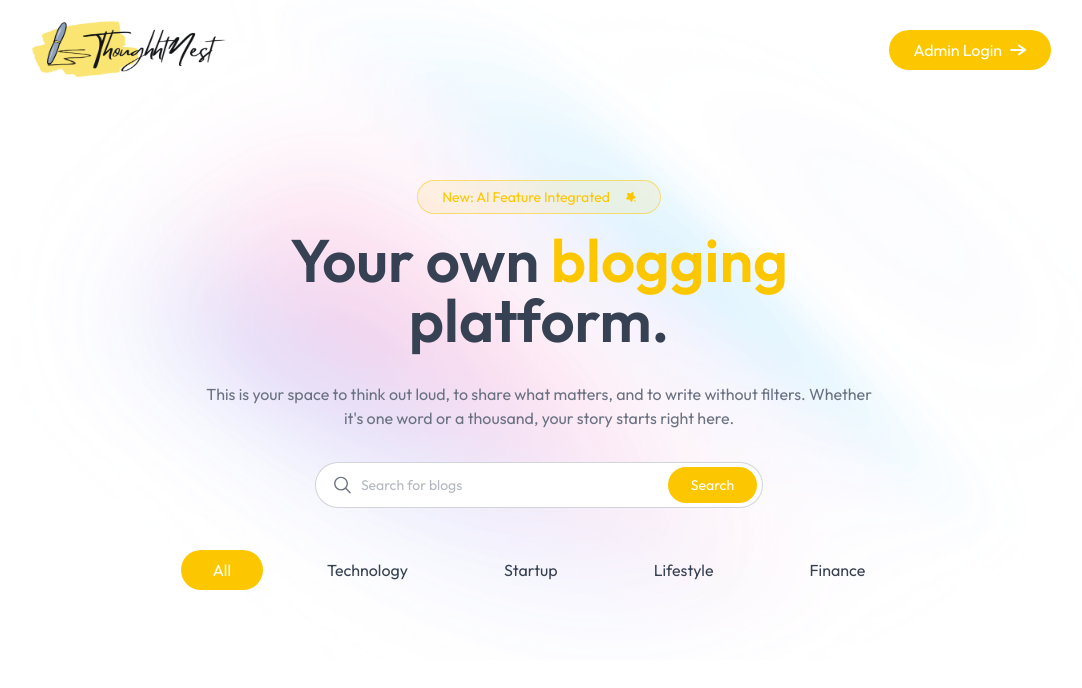
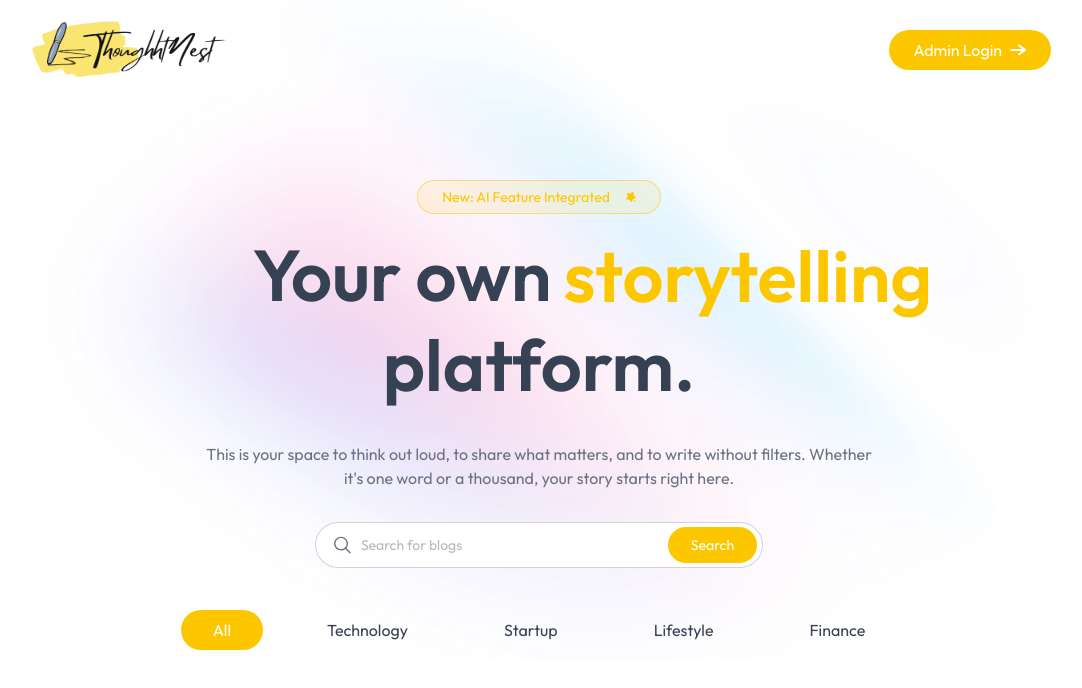
Before and after one commit to MozammilT/thoughtnest, a React (Vite) app in the folder client/: page / in a window 1280 px wide. Shown: the top 688 px of the page, without its empty margins (101-1183 px from the left). Built offline with nearby package versions, Linux system fonts and the light colour scheme.

Commit message:
Add animation to heading with framer-motion

```diff
--- a/client/package.json
+++ b/client/package.json
@@ -11,6 +11,7 @@
   },
   "dependencies": {
     "@tailwindcss/vite": "^4.1.10",
+    "framer-motion": "^12.19.1",
     "motion": "^12.19.1",
     "react": "^19.1.0",
     "react-dom": "^19.1.0",
--- a/client/src/components/Header.jsx
+++ b/client/src/components/Header.jsx
@@ -1,18 +1,18 @@
+import Heading from "./Heading";
 
 function Header() {
-  const fullHeading = "Your own blogging platform.";
-
   return (
     <div className="mx-8 sm:mx-16 xl:mx-24 relative">
-      <div className="text-center mt-20 mb-8">
+      <div className="text-center mt-20 mb-8 items-center justify-center">
         <div className="inline-flex items-center justify-center gap-4 px-6 py-1.5 mb-4 bg-primary/10 rounded-full text-primary border border-primary/50 text-sm">
           <p>New: AI Feature Integrated</p>
           <img src="/star_icon.svg" className="w-2.5" />
         </div>
-        <h1 className="text-7xl sm:text-6xl font-semibold text-nowrap text-gray-700">
+        {/* <h1 className="text-7xl sm:text-6xl font-semibold text-nowrap text-gray-700">
           Your own <span className="text-yellow-400">blogging</span> <br />{" "}
           platform.
-        </h1>
+        </h1> */}
+        <Heading />
         <p className="text-gray-500 my-6 sm:my-8 max-w-2xl m-auto max-sm:text-xs">
           This is your space to think out loud, to share what matters, and to
           write without filters. Whether it's one word or a thousand, your story
--- /dev/null
+++ b/client/src/components/Heading.jsx
@@ -0,0 +1,40 @@
+import { useState, useEffect } from "react";
+import { motion, AnimatePresence } from "framer-motion";
+
+const words = ["blogging", "thinking", "storytelling", "expression"];
+
+function Heading() {
+  const [index, setIndex] = useState(0);
+
+  useEffect(() => {
+    const interval = setInterval(() => {
+      setIndex((prev) => (prev + 1) % words.length);
+    }, 2000);
+
+    return () => clearInterval(interval);
+  }, []);
+
+  return (
+    <h1 className="text-7xl max-sm:text-3xl font-semibold text-gray-700 text-center leading-tight">
+      Your own
+      <div className="relative inline-flex justify-center min-w-[250px] sm:w-[130px] px-2 text-primary mx-3 h-[60px] mb-2.5">
+        <AnimatePresence mode="wait">
+          <motion.span
+            key={words[index]}
+            initial={{ opacity: 0, y: 20 }}
+            animate={{ opacity: 1, y: 0 }}
+            exit={{ opacity: 0, y: -20 }}
+            transition={{ duration: 0.4 }}
+            className="absolute left-0 top-0 right-0 text-center"
+          >
+            {words[index]}
+          </motion.span>
+        </AnimatePresence>
+      </div>
+      <br />
+      platform.
+    </h1>
+  );
+}
+
+export default Heading;
```
Also changed, not shown: 1 other file (tests, documents, lock files or other folders).
